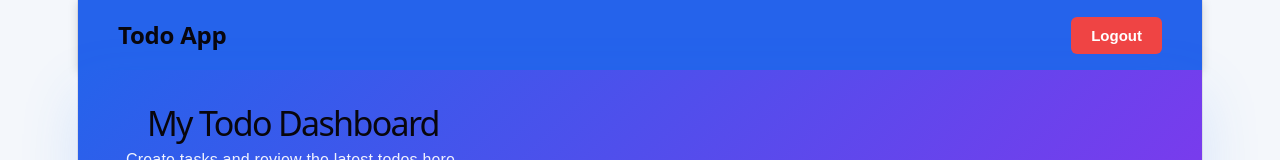
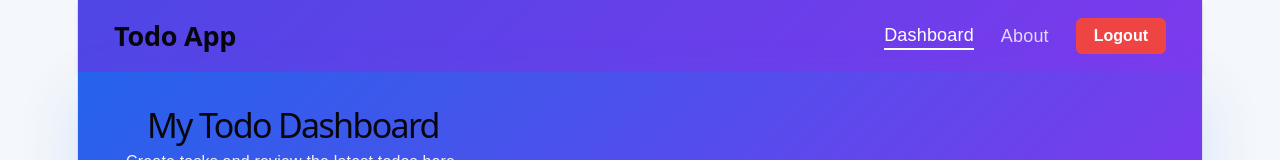
Before and after one commit to shuklapramudit/ToDo_List, a React (Vite) app in the folder frontend/: page /dashboard in a window 1280 px wide. Shown: the top 160 px of the page. Built offline with nearby package versions, Linux system fonts and the light colour scheme; no server answers; sample sign-in values are in the browser's storage.

Commit message:
Fix userModel promise handling for mysql2

```diff
--- a/frontend/src/components/header.jsx
+++ b/frontend/src/components/header.jsx
@@ -1,8 +1,9 @@
-import { useNavigate } from "react-router-dom";
+import { Link, useLocation, useNavigate } from "react-router-dom";
 import "../style/Header.css";
 
 function Header() {
     const navigate = useNavigate();
+    const location = useLocation();
 
     const handleLogout = () => {
         localStorage.removeItem("token");
@@ -11,15 +12,24 @@ function Header() {
 
     return (
         <header className="header">
-            <div className="logo">
+            <div className="logo" onClick={() => navigate("/dashboard")}>
                 <h2>Todo App</h2>
             </div>
 
-            <nav>
-                <button
-                    className="logout-btn"
-                    onClick={handleLogout}
+            <nav className="nav-links">
+                <Link
+                    to="/dashboard"
+                    className={`nav-item ${location.pathname === "/dashboard" ? "active" : ""}`}
                 >
+                    Dashboard
+                </Link>
+                <Link
+                    to="/about"
+                    className={`nav-item ${location.pathname === "/about" ? "active" : ""}`}
+                >
+                    About
+                </Link>
+                <button className="logout-btn" onClick={handleLogout}>
                     Logout
                 </button>
             </nav>
--- a/frontend/src/style/Header.css
+++ b/frontend/src/style/Header.css
@@ -1,50 +1,52 @@
 .header {
-    width: 100%;
-    height: 70px;
-    background: #2563eb;
-    color: #fff;
-
     display: flex;
     justify-content: space-between;
     align-items: center;
+    padding: 1rem 2rem;
+    background: linear-gradient(135deg, #4f46e5, #7c3aed);
+    color: white;
+    box-shadow: 0 4px 6px -1px rgba(0, 0, 0, 0.1);
+}
 
-    padding: 0 40px;
-
-    box-shadow: 0 2px 10px rgba(0,0,0,0.15);
+.logo {
+    cursor: pointer;
 }
 
 .logo h2 {
     margin: 0;
-    font-size: 24px;
+    font-size: 1.5rem;
     font-weight: 700;
 }
 
+.nav-links {
+    display: flex;
+    align-items: center;
+    gap: 1.5rem;
+}
+
+.nav-item {
+    color: rgba(255, 255, 255, 0.8);
+    text-decoration: none;
+    font-weight: 500;
+    transition: color 0.2s ease;
+}
+
+.nav-item:hover, .nav-item.active {
+    color: #ffffff;
+    border-bottom: 2px solid white;
+}
+
 .logout-btn {
-    padding: 10px 20px;
+    background-color: #ef4444;
+    color: white;
     border: none;
+    padding: 0.5rem 1rem;
     border-radius: 6px;
-    background: #ef4444;
-    color: white;
-    font-size: 15px;
+    font-weight: 600;
     cursor: pointer;
-    transition: 0.3s;
+    transition: background 0.2s ease;
 }
 
 .logout-btn:hover {
-    background: #dc2626;
+    background-color: #dc2626;
 }
-
-@media (max-width: 768px) {
-    .header {
-        padding: 0 20px;
-    }
-
-    .logo h2 {
-        font-size: 20px;
-    }
-
-    .logout-btn {
-        padding: 8px 16px;
-        font-size: 14px;
-    }
-}
```
Also changed, not shown: frontend/src/components/Footer.jsx (added, +16 -0 lines), frontend/src/pages/About.jsx (added, +41 -0 lines), frontend/src/style/About.css (added, +56 -0 lines), frontend/src/style/Footer.css (added, +24 -0 lines).
